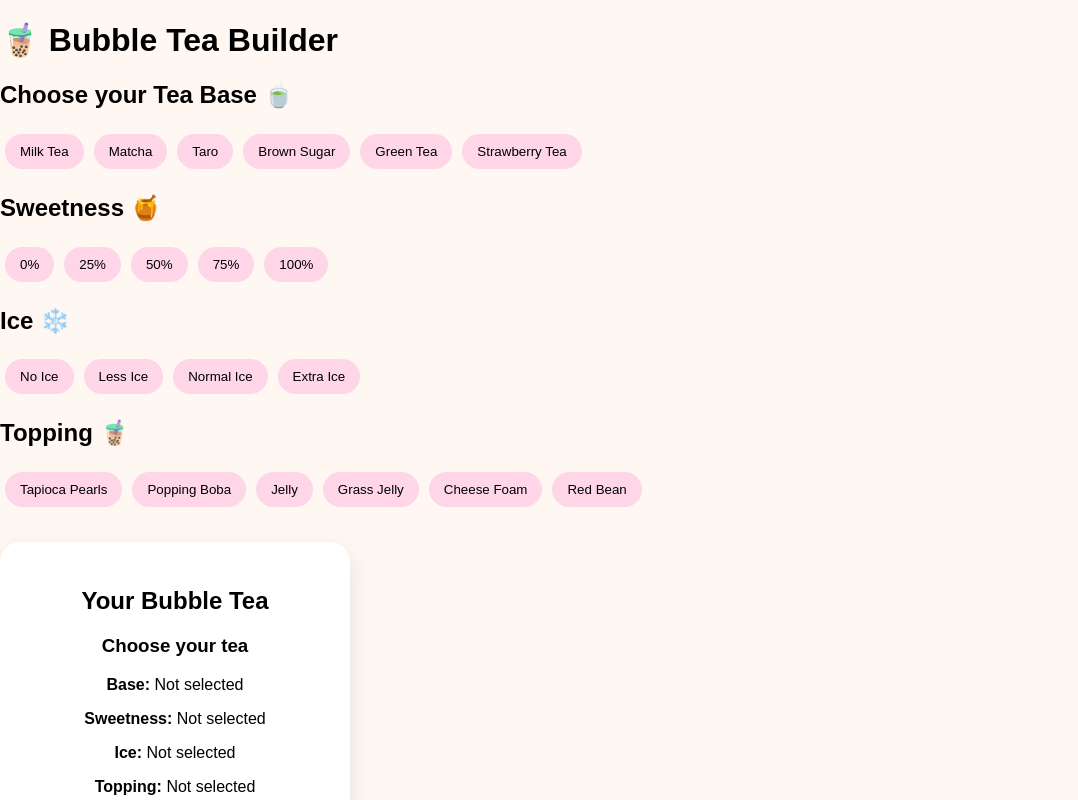
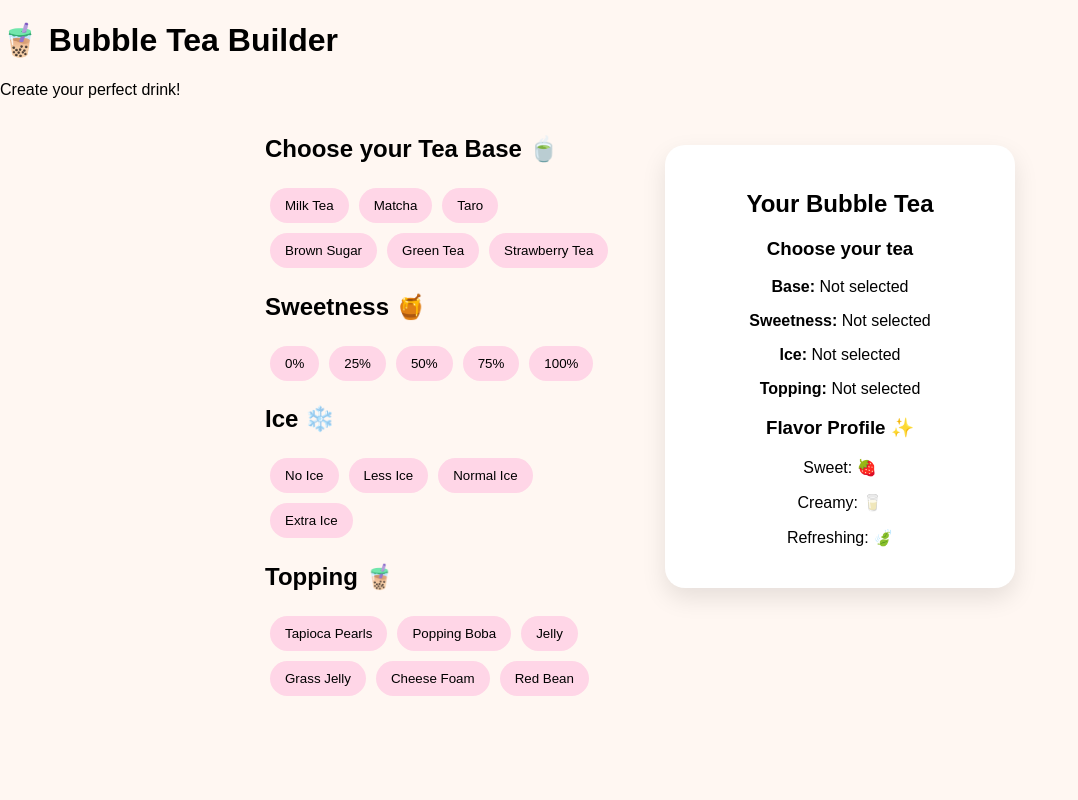
Before and after one commit to AnyutaK/boba_build, a React (Vite) app: page / in a window 1280 px wide. Shown: the top 800 px of the page, without its empty margins (0-1078 px from the left). Built offline with nearby package versions, Linux system fonts and the light colour scheme.

Commit message:
improved the ui/look

```diff
--- a/src/App.jsx
+++ b/src/App.jsx
@@ -2,9 +2,13 @@
 
 function App() {
   return (
-    <div>
+    <div className="app">
+
       <h1>🧋 Bubble Tea Builder</h1>
+      <p>Create your perfect drink!</p>
+
       <DrinkBuilder />
+
     </div>
   );
 }
--- a/src/components/DrinkBuilder.jsx
+++ b/src/components/DrinkBuilder.jsx
@@ -18,9 +18,9 @@
   });
 
 
-  return (
-    <div>
-
+ return (
+  <div className="builder-container">
+    <div className="options-panel">
       <h2>Choose your Tea Base 🍵</h2>
 
       {teaBases.map((tea) => (
@@ -87,12 +87,9 @@
           {item}
         </button>
       ))}
-
-
-      <DrinkCard drink={drink} />
-
+      </div>
+    <DrinkCard drink={drink} />
     </div>
   );
 }
-
 export default DrinkBuilder;
--- a/src/index.css
+++ b/src/index.css
@@ -30,3 +30,14 @@
 button:hover {
   transform: scale(1.05);
 }
+.builder-container {
+  display: flex;
+  justify-content: center;
+  gap: 50px;
+  align-items: flex-start;
+}
+
+
+.options-panel {
+  width: 350px;
+}
```
